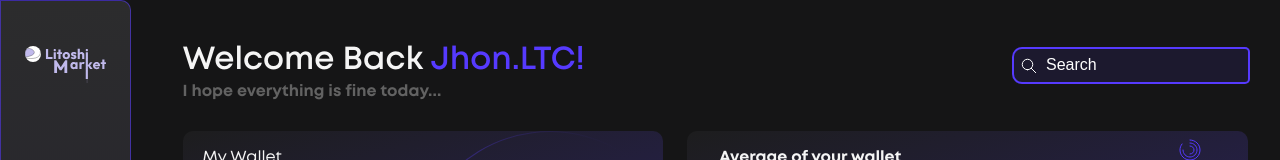
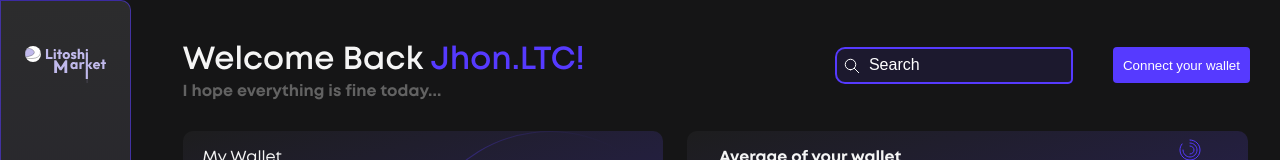
Before and after one commit to amine1132/LitoshiMarket, a React (Vite) app: page /Dashboard in a window 1280 px wide. Shown: the top 160 px of the page. Built offline with nearby package versions, Linux system fonts and the light colour scheme; no server answers; a web font is replaced by a local one.

Commit message:
button wallet

```diff
--- a/src/dashboard/Dashboard.css
+++ b/src/dashboard/Dashboard.css
@@ -31,6 +31,19 @@ span {
   display: flex;
   justify-content: space-between;
   align-items: center;
+}
+.top button{
+  border-radius: 12px;
+  background-color: #563aff;
+  border-radius: 4px;
+  border: none;
+  color: white;
+  padding: 18px 10px;
+  height: 31px;
+  display: flex;
+  align-items: center;
+  justify-content: center;
+  margin-left: 40px;
 }
 .top p{
 color: #626262;
--- a/src/dashboard/Dashboard.jsx
+++ b/src/dashboard/Dashboard.jsx
@@ -148,6 +148,7 @@ function Dashboard() {
             <img src={search} alt=""/>
           </div>
           <input type="text" placeholder="Search" className="formulaire_1" />
+          <button>Connect your wallet</button>
           <div className="notif">
           </div>
         </div>
```
